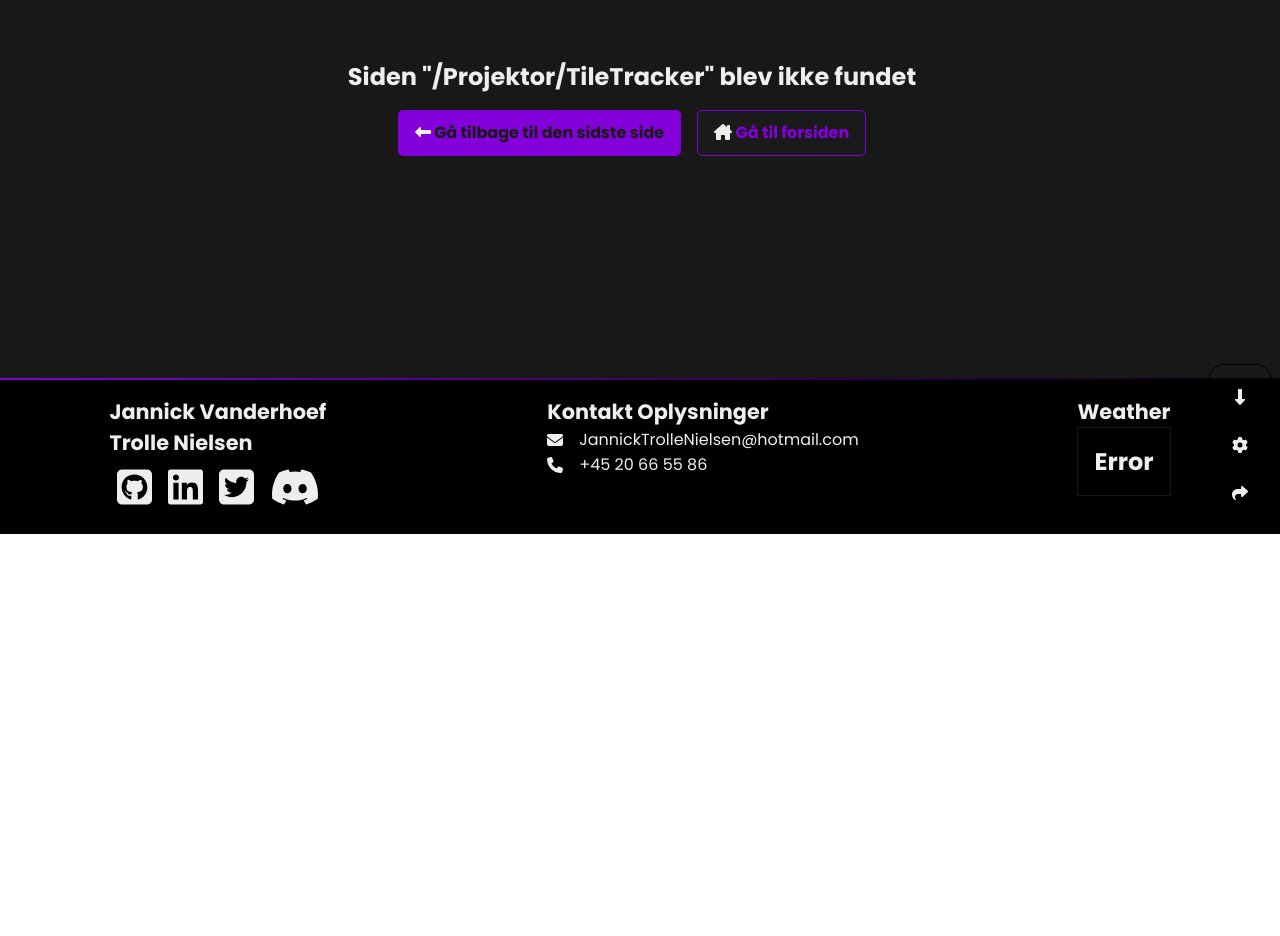
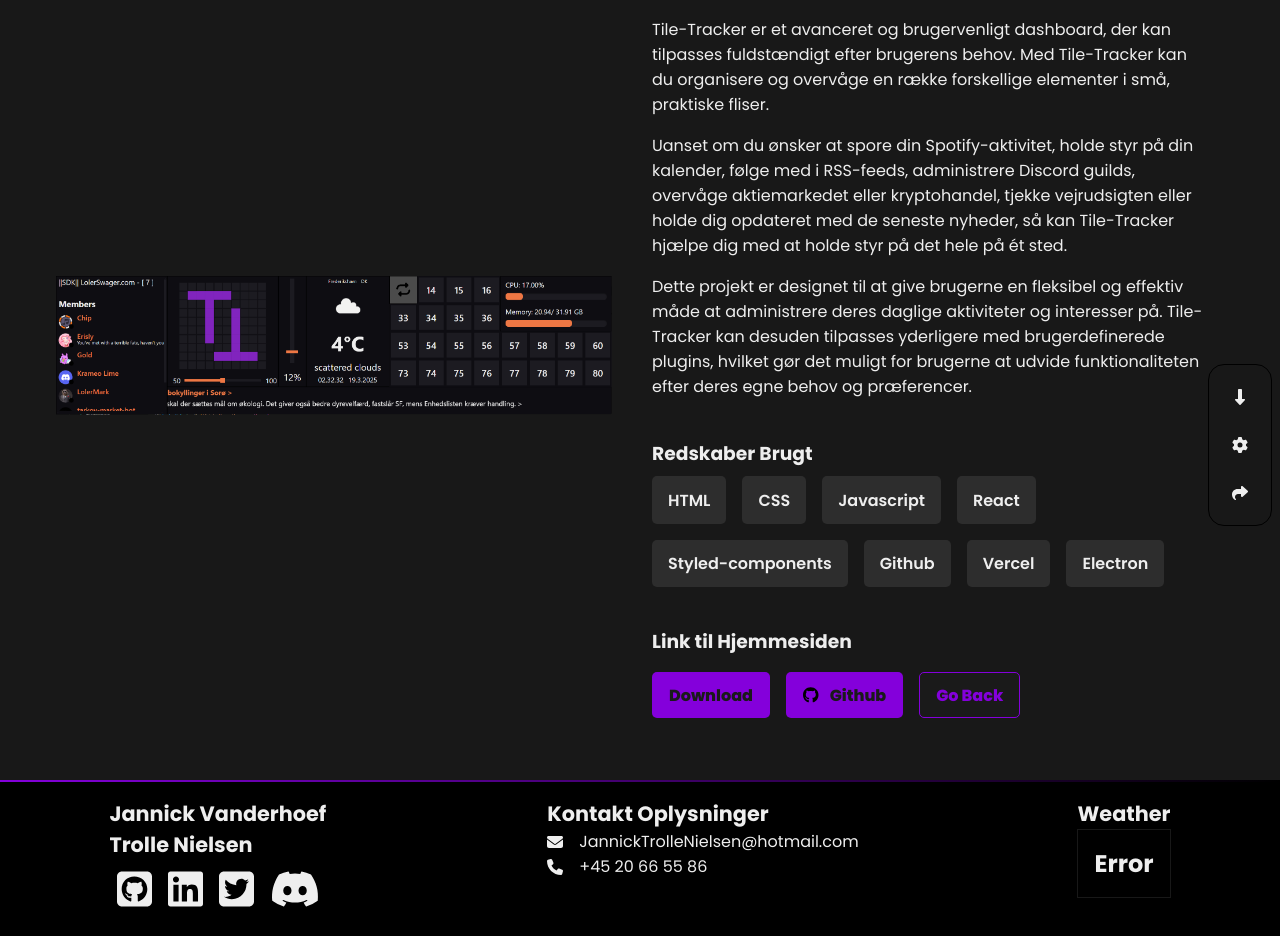
Before and after one commit to LolerSwager/portfolie-2023-react, a React (Create React App) app: page /Projektor/TileTracker in a window 1280 px wide. Shown: the part 266-1202 px from the top of the page. Before the commit the page ends 800 px from the top, so only its background shows below. Built offline with nearby package versions, Linux system fonts and the light colour scheme; no server answers.

Commit message:
added Tile Tracker

```diff
--- a/src/Pages/Projects/Projects.jsx
+++ b/src/Pages/Projects/Projects.jsx
@@ -2,6 +2,7 @@ import { styled } from "styled-components";
 import Main from "../../Components/Main";
 import VScreenshot from "../../Assets/image/vanderhoef_screnshot.webp";
 import Sportscenternord from "../../Assets/image/sportscenternord-phone-tilted.png";
+import TileTracker from "../../Assets/image/tile-tracker.png";
 import { Link } from "react-router-dom";
 import Button from "../../Components/UI/buttons/Button";
 
@@ -11,7 +12,7 @@ export default function Projects() {
       PageHeader="Projektor"
       PageTitle="Projektor af Jannick Vanderhoef Trolle Nielsen"
     >
-      {/*   <StyledProjects>
+      {/*  <StyledProjects>
         <section className="projekt-header">
           <h2>Vanderhoef.dk</h2>
         </section>
@@ -32,8 +33,6 @@ export default function Projects() {
             væsener og hendes rejse med dem gennem hundeudstillinger og livet
             derhjemme.
           </p>
-        </section>
-        <section className="projekt-link">
           <div>
             <Link to="Vanderhoef">Check Projektet</Link>
           </div>
@@ -58,6 +57,30 @@ export default function Projects() {
           </p>
           <div>
             <Link to="sportscenternord">Check Projektet</Link>
+          </div>
+        </section>
+      </StyledProjects>
+      <StyledProjects>
+        <section className="projekt-header">
+          <h2>Tile-Tracker</h2>
+        </section>
+        <section className="projekt-left">
+          <img
+            src={TileTracker}
+            alt="et skærmbilled af vanderhoef.dk start skærm i det man kommer ind på siden"
+            loading="lazy"
+          />
+        </section>
+        <section className="projekt-text">
+          <h3>Om projektet </h3>
+          <p>
+            Tile-Tracker er et avanceret og brugervenligt dashboard, der kan
+            tilpasses fuldstændigt efter brugerens behov. Med Tile-Tracker kan
+            du organisere og overvåge en række forskellige elementer i små,
+            praktiske fliser.
+          </p>
+          <div>
+            <Link to="TileTracker">Check Projektet</Link>
           </div>
         </section>
       </StyledProjects>
--- /dev/null
+++ b/src/Pages/Projects/TileTracker.jsx
@@ -0,0 +1,202 @@
+import { styled } from "styled-components";
+import { FontAwesomeIcon } from "@fortawesome/react-fontawesome";
+import { faHouseChimney } from "@fortawesome/free-solid-svg-icons";
+import { faGithub } from "@fortawesome/free-brands-svg-icons";
+import Main from "../../Components/Main";
+import VScreenshot from "../../Assets/image/tile-tracker.png";
+import { Link } from "react-router-dom";
+
+export default function Project() {
+  return (
+    <Main
+      PageHeader="sportscenternord.dk"
+      PageTitle="sportscenternord.dk lavet af Jannick Vanderhoef Trolle Nielsen"
+    >
+      <StyledProject>
+        <StyledHeader>
+          <img
+            src={VScreenshot}
+            alt="et skærmbilled af vanderhoef.dk start skærm i det man kommer ind på siden"
+            loading="lazy"
+          />
+        </StyledHeader>
+        <StyledTags>
+          <h3>Redskaber Brugt</h3>
+          <ul>
+            <li>HTML</li>
+            <li>CSS</li>
+            <li>Javascript</li>
+            <li>React</li>
+            <li>Styled-components</li>
+            <li>Github</li>
+            <li>Vercel</li>
+            <li>Electron</li>
+          </ul>
+        </StyledTags>
+
+        <StyledText>
+          <h3>Om projektet </h3>
+          <p>
+            Tile-Tracker er et avanceret og brugervenligt dashboard, der kan
+            tilpasses fuldstændigt efter brugerens behov. Med Tile-Tracker kan
+            du organisere og overvåge en række forskellige elementer i små,
+            praktiske fliser.
+          </p>
+          <p>
+            Uanset om du ønsker at spore din Spotify-aktivitet, holde styr på
+            din kalender, følge med i RSS-feeds, administrere Discord guilds,
+            overvåge aktiemarkedet eller kryptohandel, tjekke vejrudsigten eller
+            holde dig opdateret med de seneste nyheder, så kan Tile-Tracker
+            hjælpe dig med at holde styr på det hele på ét sted.
+          </p>
+          <p>
+            Dette projekt er designet til at give brugerne en fleksibel og
+            effektiv måde at administrere deres daglige aktiviteter og
+            interesser på. Tile-Tracker kan desuden tilpasses yderligere med
+            brugerdefinerede plugins, hvilket gør det muligt for brugerne at
+            udvide funktionaliteten efter deres egne behov og præferencer.
+          </p>
+        </StyledText>
+        <StyledLinks>
+          <h3>Link til Hjemmesiden</h3>
+          <div>
+            <a href="#Download" target="_blank" disabled={true}>
+              Download
+            </a>
+            <a
+              href="https://github.com/LolerSwager/Tile-tracker"
+              target="_blank"
+            >
+              <FontAwesomeIcon icon={faGithub} />
+              Github
+            </a>
+            <Link to="/TileTracker" className="reversed">
+              Go Back
+            </Link>
+          </div>
+        </StyledLinks>
+      </StyledProject>
+    </Main>
+  );
+}
+
+const StyledProject = styled.article`
+  display: grid;
+  grid-template-areas:
+    "projekt-header projekt-text"
+    "projekt-header projekt-tags"
+    "projekt-header projekt-link";
+  grid-template-columns: repeat(2, 1fr);
+  margin: 1rem;
+  gap: 2.5rem;
+  @media only screen and (max-width: 800px) {
+    grid-template-areas:
+      "projekt-header"
+      "projekt-text"
+      "projekt-tags"
+      "projekt-link";
+    grid-template-columns: 1fr;
+  }
+
+  img {
+    width: 100%;
+  }
+`;
+
+const StyledHeader = styled.section`
+  grid-area: projekt-header;
+  display: flex;
+  flex-direction: column;
+  align-items: center;
+  justify-content: center;
+  gap: 1rem;
+  img {
+    width: 100%;
+  }
+`;
+
+const StyledTags = styled.section`
+  grid-area: projekt-tags;
+  h3 {
+    margin: 0 0 0.5rem 0;
+  }
+  ul {
+    display: flex;
+    flex-wrap: wrap;
+    gap: 1rem;
+    list-style: none;
+    li {
+      font-weight: 600;
+      padding: 0.7rem 1rem;
+      background-color: var(--wrapperColor);
+      border-radius: calc(var(--borderRadius) / 2);
+      cursor: default;
+    }
+  }
+`;
+
+const StyledText = styled.section`
+  grid-area: projekt-text;
+  display: flex;
+  flex-direction: column;
+  gap: 1rem;
+`;
+
+const StyledLinks = styled.section`
+  grid-area: projekt-link;
+  display: flex;
+  flex-direction: column;
+  gap: 1rem;
+  div {
+    display: flex;
+    align-items: center;
+    flex-wrap: wrap;
+    gap: 1rem;
+    a {
+      display: flex;
+      align-items: center;
+      gap: 0.7rem;
+      width: max-content;
+      background-color: var(--activeColor);
+      color: #1a1a1a;
+      border: 1px solid transparent;
+      border-radius: calc(var(--borderRadius) / 2);
+      transition: border-color 0.25s;
+      padding: 0.6em 1em;
+      font-size: 1em;
+      font-weight: 800;
+      text-decoration: none;
+      cursor: pointer;
+      * {
+        fill: black;
+      }
+      &:hover {
+        border-color: var(--activeColor);
+        background-color: #1a1a1a;
+        color: var(--activeColor);
+        * {
+          fill: var(--activeColor);
+        }
+      }
+      &:disabled {
+        background-color: #1a1a1a;
+        color: #6a6a6a;
+        &:hover {
+          border-color: #1a1a1a;
+          background-color: #1a1a1a;
+          color: #6a6a6a;
+          cursor: default;
+        }
+      }
+    }
+    .reversed {
+      background-color: #1a1a1a;
+      color: var(--activeColor);
+      border-color: var(--activeColor);
+      &:hover {
+        background-color: var(--activeColor);
+        color: #1a1a1a;
+      }
+    }
+  }
+`;
--- a/src/Router/RoutesArray.jsx
+++ b/src/Router/RoutesArray.jsx
@@ -19,6 +19,7 @@ import ServerPage from "../Pages/ServerPage";
 import LoginPage from "../Pages/Login/LoginPage";
 import SuccessPage from "../Pages/Login/SuccessPage";
 import Sportscenternord from "../Pages/Projects/Sportscenternord";
+import TileTracker from "../Pages/Projects/TileTracker";
 
 export const RoutesArray = [
   {
@@ -67,6 +68,13 @@ export const RoutesArray = [
     name: "Sportscenternord",
     path: "/Projektor/Sportscenternord",
     element: <Sportscenternord />,
+    display: false,
+    requireLogin: false,
+  },
+  {
+    name: "TileTracker",
+    path: "/Projektor/TileTracker",
+    element: <TileTracker />,
     display: false,
     requireLogin: false,
   },
```
Also changed, not shown: src/Assets/image/tile-tracker.png (added).
